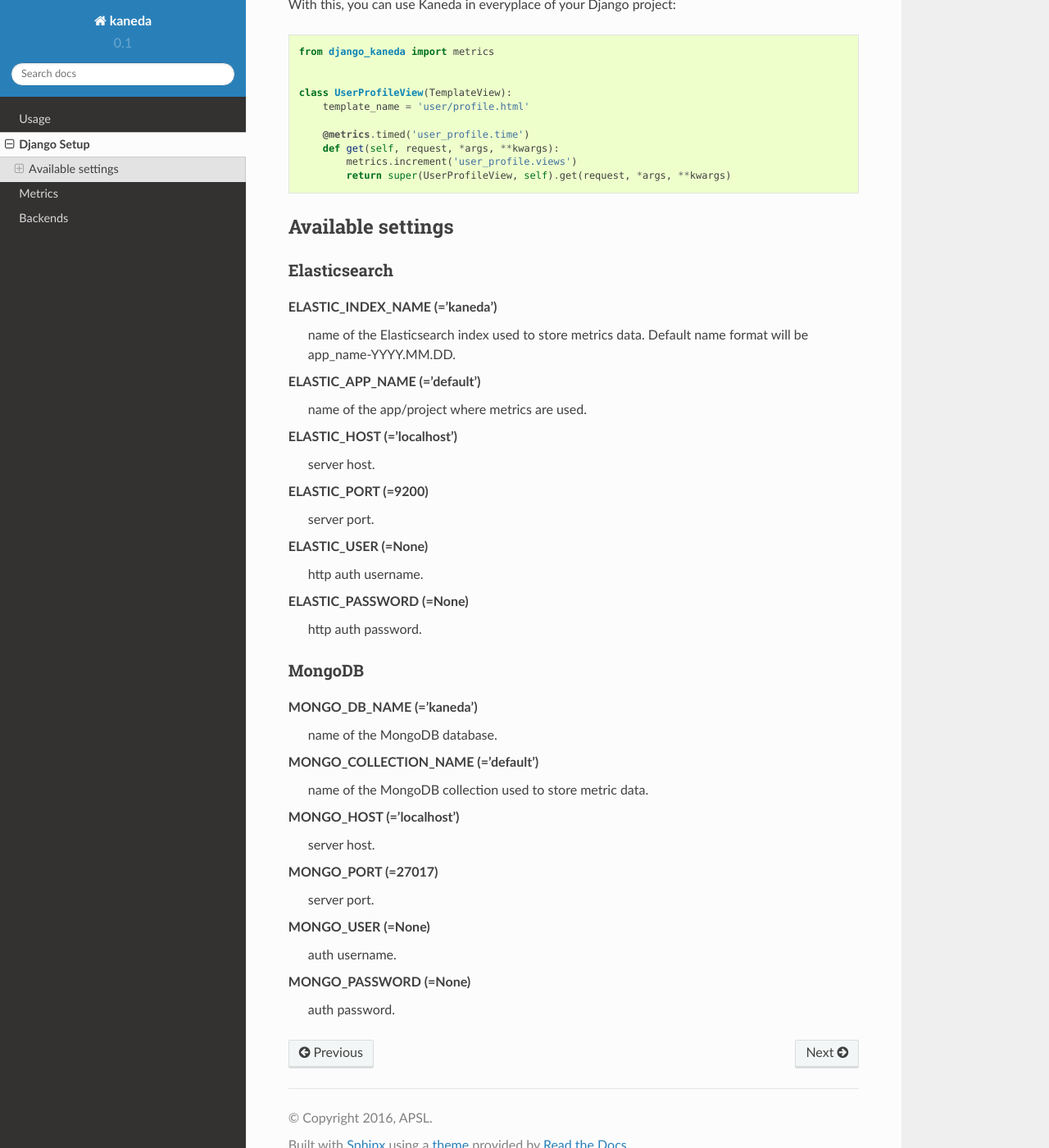
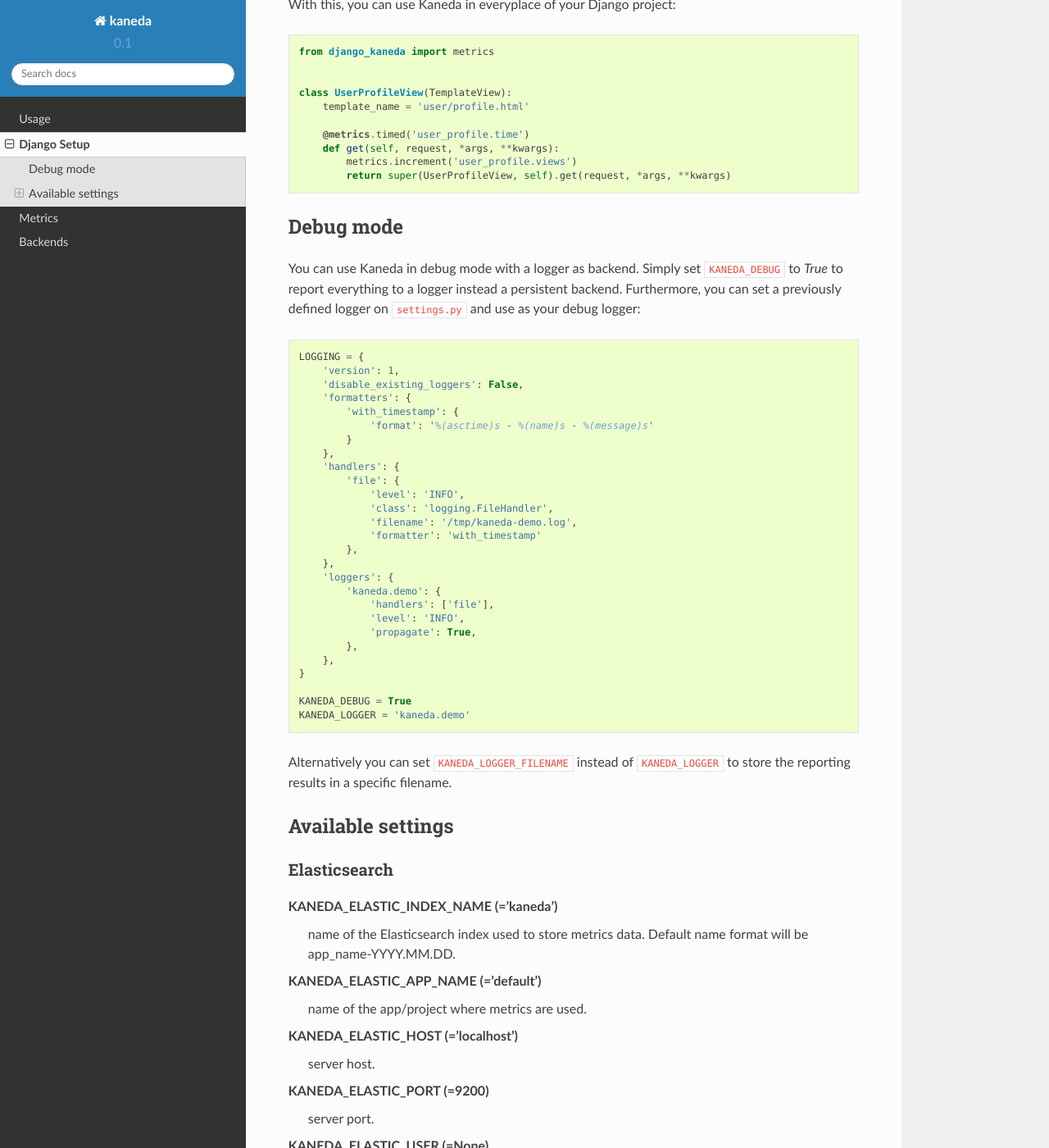
Before and after one commit to APSL/kaneda, a Sphinx documentation site: the page built from docs/django.rst, in a window 1280 px wide and 1400 px high, scrolled down 623 px. Shown: the whole window at 82% size. Built offline with Sphinx 7.4.7 and the Read the Docs theme 2.0.0, drawn with Linux system fonts in a browser that asks for light colours; some of the changed text lies outside the part shown.

Commit message:
Add LoggerBackend. Useful for debugging

```diff
--- a/docs/django.rst
+++ b/docs/django.rst
@@ -34,45 +34,92 @@
             metrics.increment('user_profile.views')
             return super(UserProfileView, self).get(request, *args, **kwargs)
 
+Debug mode
+~~~~~~~~~~
+You can use Kaneda in debug mode with a logger as backend. Simply set :code:`KANEDA_DEBUG` to `True` to report everything
+to a logger instead a persistent backend. Furthermore, you can set a previously defined logger on :file:`settings.py` and use as
+your debug logger::
+
+    LOGGING = {
+        'version': 1,
+        'disable_existing_loggers': False,
+        'formatters': {
+            'with_timestamp': {
+                'format': '%(asctime)s - %(name)s - %(message)s'
+            }
+        },
+        'handlers': {
+            'file': {
+                'level': 'INFO',
+                'class': 'logging.FileHandler',
+                'filename': '/tmp/kaneda-demo.log',
+                'formatter': 'with_timestamp'
+            },
+        },
+        'loggers': {
+            'kaneda.demo': {
+                'handlers': ['file'],
+                'level': 'INFO',
+                'propagate': True,
+            },
+        },
+    }
+
+    KANEDA_DEBUG = True
+    KANEDA_LOGGER = 'kaneda.demo'
+
+Alternatively you can set :code:`KANEDA_LOGGER_FILENAME` instead of :code:`KANEDA_LOGGER` to store the reporting results
+in a specific filename.
 
 Available settings
 ~~~~~~~~~~~~~~~~~~
 Elasticsearch
 -------------
-ELASTIC_INDEX_NAME (='kaneda')
+KANEDA_ELASTIC_INDEX_NAME (='kaneda')
   name of the Elasticsearch index used to store metrics data. Default name format will be app_name-YYYY.MM.DD.
 
-ELASTIC_APP_NAME (='default')
+KANEDA_ELASTIC_APP_NAME (='default')
   name of the app/project where metrics are used.
 
-ELASTIC_HOST (='localhost')
+KANEDA_ELASTIC_HOST (='localhost')
   server host.
 
-ELASTIC_PORT (=9200)
+KANEDA_ELASTIC_PORT (=9200)
   server port.
 
-ELASTIC_USER (=None)
+KANEDA_ELASTIC_USER (=None)
   http auth username.
 
-ELASTIC_PASSWORD (=None)
+KANEDA_ELASTIC_PASSWORD (=None)
   http auth password.
 
 MongoDB
 -------
-MONGO_DB_NAME (='kaneda')
+KANEDA_MONGO_DB_NAME (='kaneda')
   name of the MongoDB database.
 
-MONGO_COLLECTION_NAME (='default')
+KANEDA_MONGO_COLLECTION_NAME (='default')
   name of the MongoDB collection used to store metric data.
 
-MONGO_HOST (='localhost')
+KANEDA_MONGO_HOST (='localhost')
   server host.
 
-MONGO_PORT (=27017)
+KANEDA_MONGO_PORT (=27017)
   server port.
 
-MONGO_USER (=None)
+KANEDA_MONGO_USER (=None)
   auth username.
 
-MONGO_PASSWORD (=None)
+KANEDA_MONGO_PASSWORD (=None)
   auth password.
+
+Debug
+-----
+KANEDA_DEBUG (=True)
+  use Kaneda in debug mode.
+
+KANEDA_LOGGER (=None)
+  name of a previously defined logger, to use in debug mode.
+
+KANEDA_LOGGER_FILENAME (=None)
+  name of the file where logger will store the metrics, to use in debug mode.
```
Also changed, not shown: docs/backends.rst (+9 -0 lines), 3 other files.
